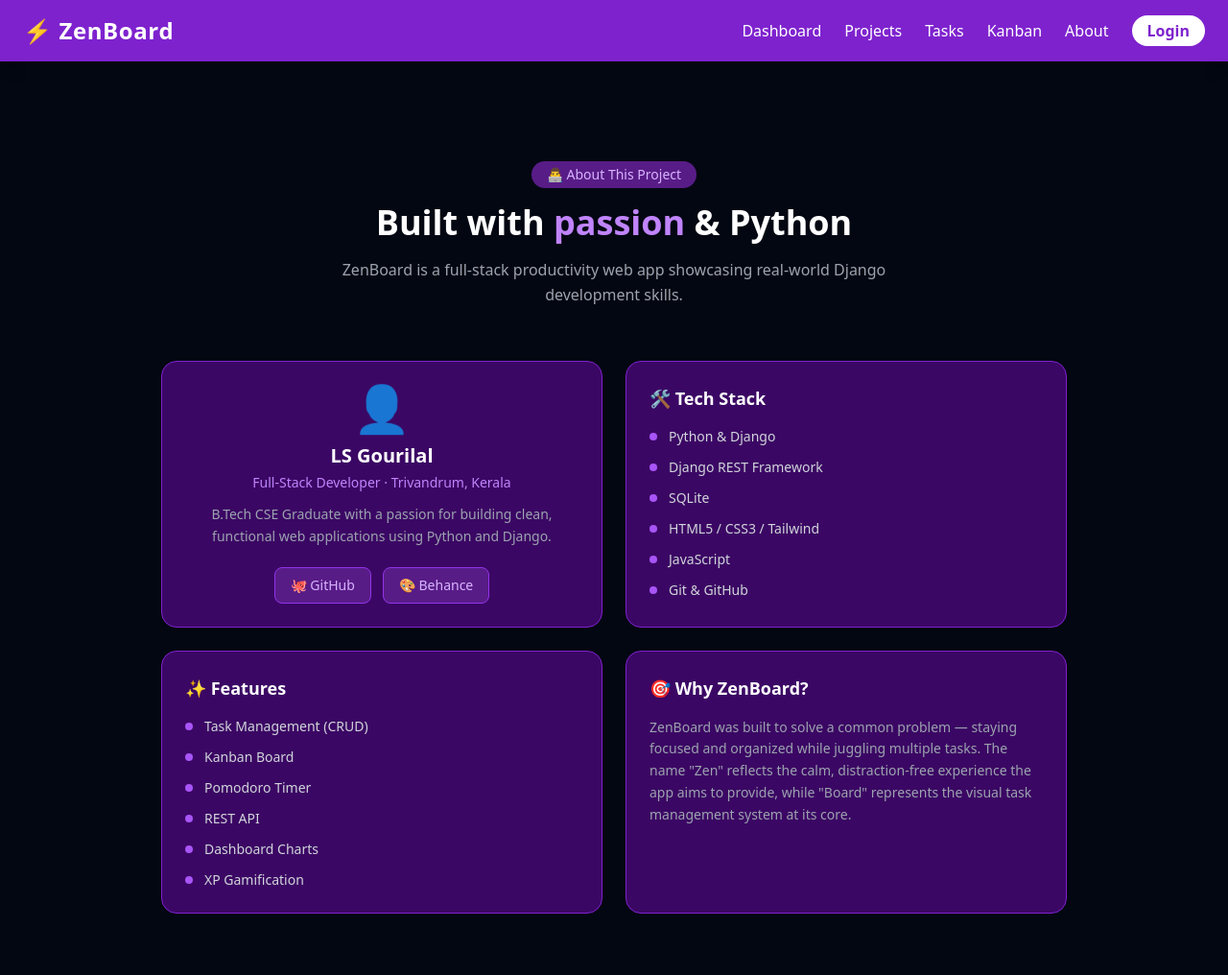
After one commit to lsgourilal2004-byte/ZENBOARD, a Django app: page /about/ in a window 1280 px wide. The commit adds this page. Shown: the whole page at 96% size. Run offline with Django 5.2, Linux system fonts and the light colour scheme; some libraries are stand-ins or nearby versions.

Commit message:
Add Home and About pages - ZenBoard

```diff
--- a/tasks/urls.py
+++ b/tasks/urls.py
@@ -2,6 +2,8 @@ from django.urls import path
 from . import views
 
 urlpatterns = [
+    path('', views.home, name='home'),
+    path('about/', views.about, name='about'),
     path('', views.dashboard, name='dashboard'),
     path('projects/', views.project_list, name='project_list'),
     path('projects/create/', views.project_create, name='project_create'),
--- a/tasks/views.py
+++ b/tasks/views.py
@@ -5,6 +5,22 @@ from django.contrib.auth.decorators import login_required
 from .models import Project, Task
 from rest_framework import generics, permissions
 from .serializers import ProjectSerializer, TaskSerializer
+
+def home(request):
+    features = [
+        {'icon': '📋', 'title': 'Task Manager', 'description': 'Create, organize, and track tasks with priorities and deadlines.'},
+        {'icon': '🗂️', 'title': 'Kanban Board', 'description': 'Visualize workflow with drag-and-drop cards.'},
+        {'icon': '🍅', 'title': 'Pomodoro Timer', 'description': 'Stay focused with 25-min sessions and 5-min breaks.'},
+        {'icon': '⚡', 'title': 'XP & Gamification', 'description': 'Earn XP for completing tasks and level up.'},
+        {'icon': '📊', 'title': 'Dashboard Charts', 'description': 'Visualize your productivity with beautiful charts.'},
+        {'icon': '🔒', 'title': 'Secure & Private', 'description': 'Built with Django\'s secure authentication system.'},
+    ]
+    return render(request, 'tasks/home.html', {'features': features})
+
+def about(request):
+    tech_stack = ['Python & Django', 'Django REST Framework', 'SQLite', 'HTML5 / CSS3 / Tailwind', 'JavaScript', 'Git & GitHub']
+    features = ['Task Management (CRUD)', 'Kanban Board', 'Pomodoro Timer', 'REST API', 'Dashboard Charts', 'XP Gamification']
+    return render(request, 'tasks/about.html', {'tech_stack': tech_stack, 'features': features})
 
 @login_required
 def dashboard(request):
--- /dev/null
+++ b/templates/tasks/about.html
@@ -0,0 +1,82 @@
+{% extends 'tasks/base.html' %}
+
+{% block title %}About - ZenBoard{% endblock %}
+
+{% block content %}
+
+<section class="max-w-5xl mx-auto px-6 py-16">
+
+  <!-- About Hero -->
+  <div class="text-center mb-14">
+    <span class="inline-block bg-purple-900 text-purple-300 text-sm px-4 py-1 rounded-full mb-4">👨‍💻 About This Project</span>
+    <h1 class="text-4xl font-extrabold text-white mb-4">
+      Built with <span class="text-purple-400">passion</span> & Python
+    </h1>
+    <p class="text-gray-400 max-w-xl mx-auto leading-relaxed">
+      ZenBoard is a full-stack productivity web app showcasing real-world Django development skills.
+    </p>
+  </div>
+
+  <!-- Cards Grid -->
+  <div class="grid grid-cols-1 sm:grid-cols-2 gap-6">
+
+    <!-- Developer Card -->
+    <div class="bg-purple-950 border border-purple-700 rounded-2xl p-6 text-center hover:border-purple-500 transition">
+      <div class="text-5xl mb-3">👤</div>
+      <h2 class="text-white font-bold text-xl mb-1">LS Gourilal</h2>
+      <p class="text-purple-400 text-sm mb-3">Full-Stack Developer · Trivandrum, Kerala</p>
+      <p class="text-gray-400 text-sm leading-relaxed mb-5">
+        B.Tech CSE Graduate with a passion for building clean, functional web applications using Python and Django.
+      </p>
+      <div class="flex justify-center gap-3 flex-wrap">
+        <a href="https://github.com/lsgourilal2004-byte" target="_blank"
+           class="bg-purple-900 border border-purple-600 text-purple-300 text-sm px-4 py-2 rounded-lg hover:bg-purple-800 transition">
+          🐙 GitHub
+        </a>
+        <a href="https://www.behance.net/gallery/250802035" target="_blank"
+           class="bg-purple-900 border border-purple-600 text-purple-300 text-sm px-4 py-2 rounded-lg hover:bg-purple-800 transition">
+          🎨 Behance
+        </a>
+      </div>
+    </div>
+
+    <!-- Tech Stack -->
+    <div class="bg-purple-950 border border-purple-700 rounded-2xl p-6 hover:border-purple-500 transition">
+      <h2 class="text-white font-semibold text-lg mb-4">🛠️ Tech Stack</h2>
+      <ul class="space-y-3">
+        {% for tech in tech_stack %}
+        <li class="flex items-center gap-3 text-gray-300 text-sm">
+          <span class="w-2 h-2 bg-purple-500 rounded-full"></span>
+          {{ tech }}
+        </li>
+        {% endfor %}
+      </ul>
+    </div>
+
+    <!-- Features -->
+    <div class="bg-purple-950 border border-purple-700 rounded-2xl p-6 hover:border-purple-500 transition">
+      <h2 class="text-white font-semibold text-lg mb-4">✨ Features</h2>
+      <ul class="space-y-3">
+        {% for feature in features %}
+        <li class="flex items-center gap-3 text-gray-300 text-sm">
+          <span class="w-2 h-2 bg-purple-500 rounded-full"></span>
+          {{ feature }}
+        </li>
+        {% endfor %}
+      </ul>
+    </div>
+
+    <!-- Why ZenBoard -->
+    <div class="bg-purple-950 border border-purple-700 rounded-2xl p-6 hover:border-purple-500 transition">
+      <h2 class="text-white font-semibold text-lg mb-4">🎯 Why ZenBoard?</h2>
+      <p class="text-gray-400 text-sm leading-relaxed">
+        ZenBoard was built to solve a common problem — staying focused and organized while juggling multiple tasks.
+        The name "Zen" reflects the calm, distraction-free experience the app aims to provide,
+        while "Board" represents the visual task management system at its core.
+      </p>
+    </div>
+
+  </div>
+</section>
+
+{% endblock %}
--- a/templates/tasks/base.html
+++ b/templates/tasks/base.html
@@ -4,7 +4,7 @@
     <title>{% block title %}TaskFlow{% endblock %}</title>
     <script src="https://cdn.tailwindcss.com"></script>
 </head>
-<body class="bg-purple-50 min-h-screen">
+<body class="bg-gray-950 min-h-screen">
 
     <!-- Navbar -->
     <nav class="bg-purple-700 text-white px-6 py-4 flex items-center justify-between shadow-lg">
@@ -14,6 +14,7 @@
             <a href="{% url 'project_list' %}" class="hover:text-purple-200 transition font-medium">Projects</a>
             <a href="{% url 'task_list' %}" class="hover:text-purple-200 transition font-medium">Tasks</a>
             <a href="{% url 'kanban' %}" class="hover:text-purple-200 transition font-medium">Kanban</a>
+                 <a href="{% url 'about' %}" class="hover:text-purple-200 transition font-medium">About</a>
             {% if user.is_authenticated %}
                 <span class="text-purple-200 text-sm">Hi, {{ user.username }} 👋</span>
                 <a href="{% url 'logout' %}" class="bg-white text-purple-700 px-4 py-1 rounded-full font-semibold hover:bg-purple-100 transition">Logout</a>
```
Also changed, not shown: templates/tasks/home.html (added, +74 -0 lines).
